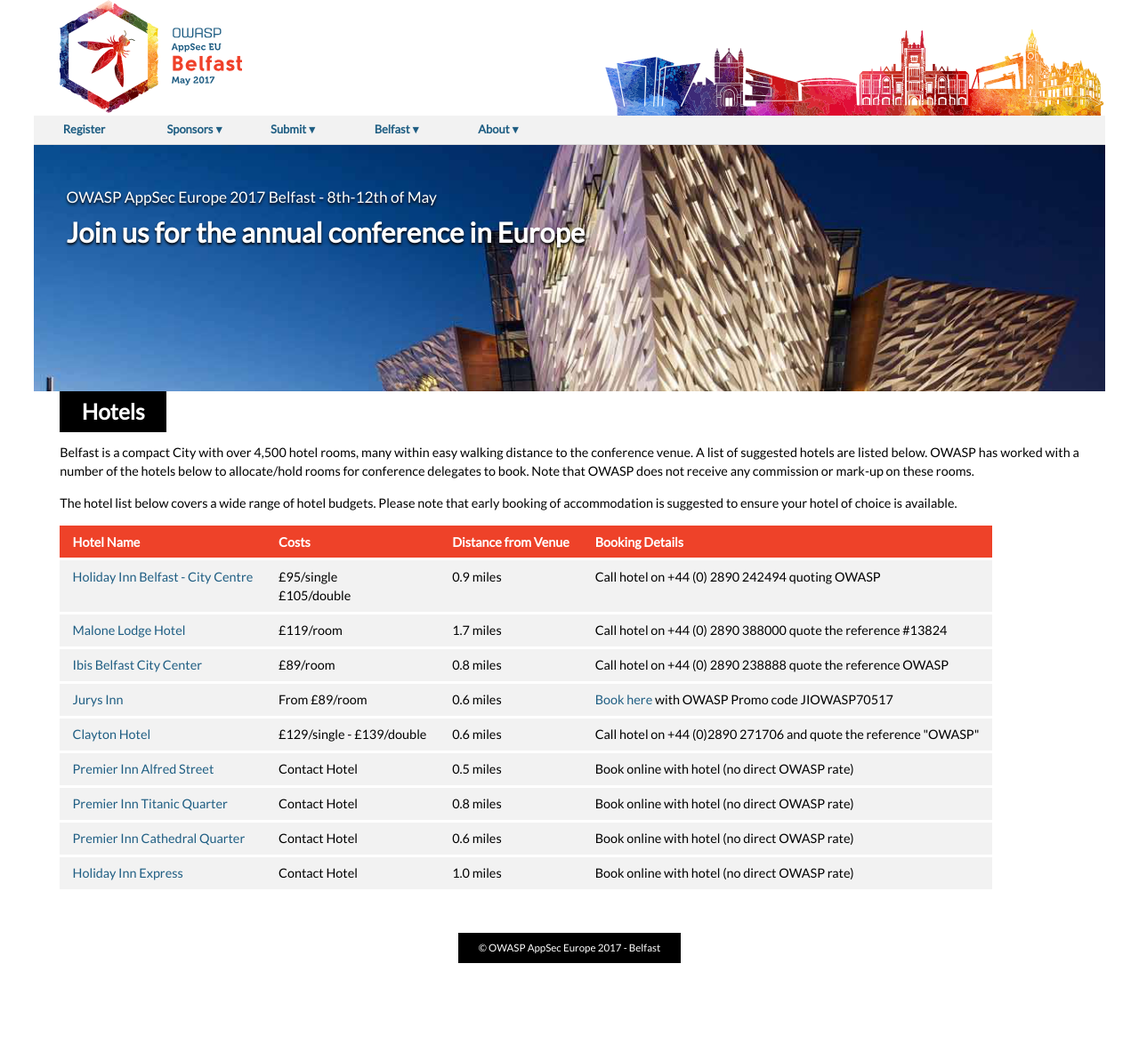
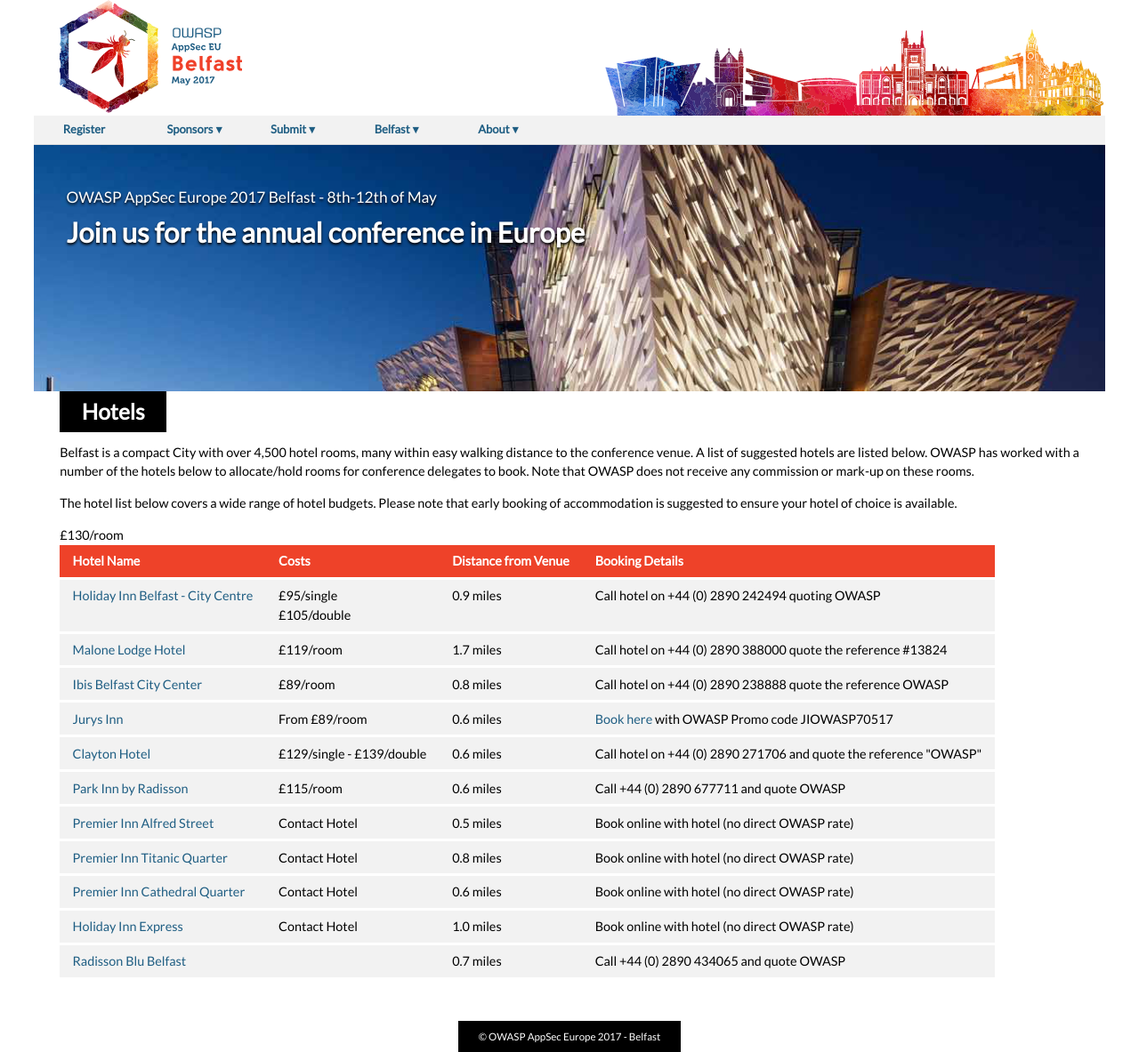
Before and after one commit to OWASP/AppSecEurope2017, a Jekyll site: the page built from belfast/hotel.md, in a window 1280 px wide. Shown: the whole page at 89% size. Built offline with Jekyll 4.4.1, drawn with Linux system fonts in a browser that asks for light colours; before the commit the page ends 1083 px from its top, so only the background shows below that.

Commit message:
Update hotel.md

```diff
--- a/belfast/hotel.md
+++ b/belfast/hotel.md
@@ -17,11 +17,13 @@
 <tr><td><a href="http://www.ibisbelfastcity.com/">Ibis Belfast City Center</a></td><td>£89/room</td><td>0.8 miles</td><td>Call hotel on +44 (0) 2890 238888 quote the reference OWASP
 </td></tr>
 <tr><td><a href="https://www.jurysinns.com/hotels/belfast">Jurys Inn</a></td><td>From £89/room</td><td>0.6 miles</td><td><a href="https://www.jurysinns.com/hotels/belfast?tmad=c&tmcampid=74&tmplaceref=e&tmclickref=jurys%20inn%20belfast&gclid=CMy33YLPnNACFUk6gQodfgMPGQ&gclsrc=aw.ds">Book here</a> with OWASP Promo code JIOWASP70517</td></tr>
-<tr><td><a href="http://www.claytonhotelbelfast.com/">Clayton Hotel</a></td><td>£129/single - £139/double</td><td>0.6 miles</td><td>Call hotel on +44 (0)2890 271706 and quote the reference "OWASP"</td></tr>
+<tr><td><a href="http://www.claytonhotelbelfast.com/">Clayton Hotel</a></td><td>£129/single - £139/double</td><td>0.6 miles</td><td>Call hotel on +44 (0) 2890 271706 and quote the reference "OWASP"</td></tr>
+<tr><td><a href="https://www.parkinn.co.uk/hotel-belfast">Park Inn by Radisson</a></td><td>£115/room</td><td>0.6 miles</td><td>Call +44 (0) 2890 677711 and quote OWASP</td></tr>
 <tr><td><a href="http://www.premierinn.com/gb/en/hotels/northern-ireland/antrim/belfast/belfast-city-centre-alfred-street.html">Premier Inn Alfred Street</a></td><td>Contact Hotel</td><td>0.5 miles</td><td>Book online with hotel (no direct OWASP rate)</td></tr>
 <tr><td><a href="http://www.premierinn.com/gb/en/hotels/northern-ireland/antrim/belfast/belfast-titanic-quarter.html">Premier Inn Titanic Quarter</a></td><td>Contact Hotel</td><td>0.8 miles</td><td>Book online with hotel (no direct OWASP rate)
 </td></tr>
 <tr><td><a href="http://www.premierinn.com/gb/en/hotels/northern-ireland/antrim/belfast/belfast-city-cathedral-quarter.html">Premier Inn Cathedral Quarter</a></td><td>Contact Hotel</td><td>0.6 miles</td><td>Book online with hotel (no direct OWASP rate)</td></tr>
 <tr><td><a href="http://www.hiexpressbelfast.com/">Holiday Inn Express</a></td><td>Contact Hotel</td><td>1.0 miles</td><td>Book online with hotel
 (no direct OWASP rate)</td></tr>
+<tr><td><a href="https://www.radissonblu.com/en/hotel-belfast">Radisson Blu Belfast</a></td>£130/room<td></td><td>0.7 miles</td><td>Call +44 (0) 2890 434065 and quote OWASP</td></tr>
 </table>
```
